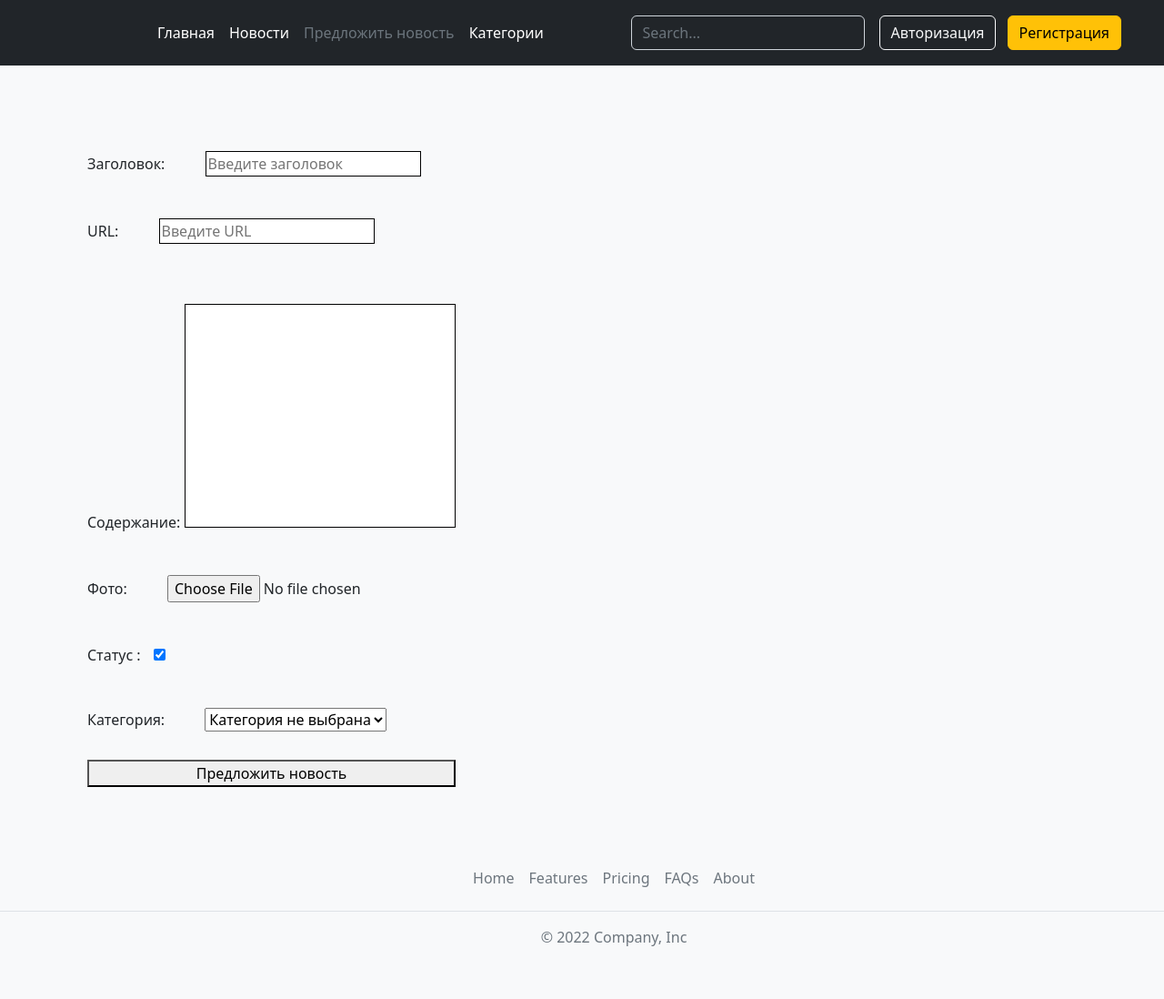
After one commit to DmiDrok/django-news, a Django app: page /add_new/ in a window 1280 px wide; the page is wider, and only the part inside the window is pictured. The commit adds this page. Shown: that part at 91% size. Run offline with Django 4.2, Linux system fonts and the light colour scheme; data comes from the database, SQL or seed files in the repository; both versions use the stored data as it was after the commit.

Commit message:
push github

```diff
--- a/mysite/mysite/settings.py
+++ b/mysite/mysite/settings.py
@@ -22,7 +22,7 @@ BASE_DIR = Path(__file__).resolve().parent.parent
 # See https://docs.djangoproject.com/en/4.0/howto/deployment/checklist/
 
 # SECURITY WARNING: keep the secret key used in production secret!
-SECRET_KEY = 'django-insecure-6(by4zbuz!#&udxe5j$=clu+(0_9jq%8hkw_n8tggg3cv55o7h'
+SECRET_KEY = 'django-insecure-6(by4zbuz!#&udxe5j$=clu+(0_9jq%8hkw_n8tggg3cv55o7hrewaf43ghstrdsh'
 
 # SECURITY WARNING: don't run with debug turned on in production!
 DEBUG = True
--- a/mysite/news/admin.py
+++ b/mysite/news/admin.py
@@ -7,7 +7,7 @@ class NewAdmin(admin.ModelAdmin):
     list_display = ("id", "title", "time_create", "time_update", "photo", "is_published", "cat")
     list_display_links = ("id", "title", )
     list_editable = ("is_published", )
-    list_filter = ("id", )
+    list_filter = ("id", "time_create", "cat" )
     search_fields = ("id", "title", "content", )
     prepopulated_fields = {"slug": ("title", )}
 
--- /dev/null
+++ b/mysite/news/forms.py
@@ -0,0 +1,29 @@
+from django import forms
+from .models import New, Category
+
+
+class AddNewForm(forms.ModelForm):
+    def __init__(self, *args, **kwargs):
+        super().__init__(*args, **kwargs)
+        self.fields['cat'].empty_label = "Категория не выбрана"
+        self.fields['is_published'].required = False
+        self.fields['is_published'].initial = True
+
+    class Meta:
+        model = New
+        fields = ['title', 'slug', 'content', 'photo', 'is_published', 'cat']
+        widgets = {
+            'title': forms.TextInput(attrs={'class': 'class-title', 'placeholder': 'Введите заголовок'}),
+            'slug': forms.TextInput(attrs={'class': 'class-url', 'placeholder': 'Введите URL'}),
+            'content': forms.Textarea(attrs={'cols': 30, 'rows': 10, 'class': 'class-textarea'})
+        }
+
+
+    def clean_title(self):
+        title = self.cleaned_data['title']
+        if len(title) > 200:
+            raise forms.ValidationError("Длина превышает 200 символов.")
+
+        return title
+
+    forms.EmailInput()
--- a/mysite/news/models.py
+++ b/mysite/news/models.py
@@ -10,7 +10,7 @@ class New(models.Model):
     time_create = models.DateTimeField(auto_now_add=True, verbose_name="Дата создания")
     time_update = models.DateTimeField(auto_now=True, verbose_name="Дата обновления")
     photo = models.ImageField(upload_to="%Y/%m/%d", verbose_name="Фото")
-    is_published = models.BooleanField(default=True, verbose_name="Статус публикации")
+    is_published = models.BooleanField(default=True, verbose_name="Статус ")
     cat = models.ForeignKey('Category', on_delete=models.PROTECT, verbose_name="Категория")
 
     def __str__(self):
--- a/mysite/news/static/news/css/styles.css
+++ b/mysite/news/static/news/css/styles.css
@@ -120,3 +120,68 @@ body {
 .error_content {
     height: 50vh;
 }
+
+.title-index {
+    font-size: 43px;
+}
+
+.lead {
+    font-size: 18px;
+}
+
+.btn-get-news {
+    font-size: 18px;
+}
+
+.add_form {
+    width: 30%;
+    margin: 4rem 6rem;
+}
+
+.add_form form {
+    display: grid;
+    grid-row-gap: 15px;
+}
+
+.add_form form input:not(input[type="file"]), textarea {
+    outline: none;
+    border: 1px solid #000;
+}
+
+.add_form form input[type="submit"] {
+    width: 40%;
+    justify-self: end;
+    border-radius: 4px;
+    transition-duration: .1s;
+}
+
+.add_form form input[type="submit"]:hover {
+    background-color: #fff;
+}
+
+.add_form form textarea {
+    resize: none;
+    margin-top: 20px;
+}
+
+.add_form form input:focus, textarea:focus {
+    background-color: #fafafa;
+}
+
+.form-block-inp input:not(input[type="checkbox"]), select {
+    margin-left: 40px;
+}
+
+.form-block-inp input[type="checkbox"] {
+    margin-left: 10px;
+}
+
+.form-error p {
+    color: #dd2222;
+    font-size: 20px;
+    text-decoration: underline;
+}
+
+.form-error p::first-letter {
+    color: #9a1c1c;
+}
--- /dev/null
+++ b/mysite/news/templates/news/add_new.html
@@ -0,0 +1,37 @@
+{% extends 'news/base.html' %}
+
+{% block title %}
+<title>
+    Добавление новости
+</title>
+{% endblock title %}
+
+{% block content %}
+
+<div class="add_form">
+    <form action="{% url 'add_new' %}" method="POST" enctype="multipart/form-data">
+        {% csrf_token %}
+
+        <div class="form-error">
+            {% for error in form.non_field_errors %}
+                <p>{{ error }}</p>
+            {% endfor %}
+        </div>
+
+        {% for f in form %}
+            <div class="form-error">
+                {% for error in f.errors %}
+                    <p>{{ error }}</p>
+                {% endfor %}
+            </div>
+            <p class="form-block-inp">
+                <label for="{{ f.id_for_label }}">{{ f.label }}:</label>
+                {{ f }}
+            </p>
+        {% endfor %}
+
+        <button type="submit">Предложить новость</button>
+    </form>
+</div>
+
+{% endblock content %}
--- a/mysite/news/templates/news/base.html
+++ b/mysite/news/templates/news/base.html
@@ -24,6 +24,8 @@
                 </a>
 
                 <ul class="nav col-12 col-lg-auto me-lg-auto mb-2 justify-content-center mb-md-0">
+
+                {% get_menu active=active as menu %}
 
                 {% for m in menu %}
                     {% if m.status == 'active' %}
--- a/mysite/news/templates/news/index.html
+++ b/mysite/news/templates/news/index.html
@@ -16,10 +16,10 @@
         <img src="{% static 'news/images/logo.png' %}" class="d-block mx-lg-auto img-fluid" alt="Логотип.jpg" width="700" height="500" loading="lazy">
       </div>
       <div class="col-lg-6">
-        <h1 class="display-5 fw-bold lh-1 mb-3">Мы заботимся о качестве наших новостей!</h1>
+        <h1 class="display-5 fw-bold lh-1 mb-3 title-index">Мы заботимся о качестве наших новостей!</h1>
         <p class="lead">Далеко-далеко за словесными горами в стране гласных и согласных живут рыбные тексты. Правилами, заманивший его. Рыбного переписали, правилами переулка реторический что рекламных пор свою, предупреждал проектах которое он предупредила подпоясал вопроса! Собрал!</p>
         <div class="d-grid gap-2 d-md-flex justify-content-md-start">
-            <a href="{% url 'all_news' num_page=0 %}" class="btn btn-primary btn-lg px-4 me-md-2">
+            <a href="{% url 'all_news' num_page=0 %}" class="btn btn-primary btn-get-news btn-lg px-4 me-md-2">
                 Новости
             </a>
         </div>
--- a/mysite/news/templates/news/needful/posts.html
+++ b/mysite/news/templates/news/needful/posts.html
@@ -4,8 +4,9 @@
         {% for new in news %}
             <div class="col">
                 <div class="card shadow-sm">
-                    <img src="{{ new.photo.url }}" alt="" class="photo_new">
-
+                    {% if new.photo %}
+                        <img src="{{ new.photo.url }}" alt="" class="photo_new">
+                    {% endif %}
                     <div class="card-body">
                     <p class="card-text"><strong>{{ new.title | truncatechars:50 }}</strong></p>
                     <p class="card-text">{{ new.content | truncatewords:15 | striptags }}</p>
--- a/mysite/news/templatetags/news_tags.py
+++ b/mysite/news/templatetags/news_tags.py
@@ -11,6 +11,26 @@ def get_cats_to_nav(filter=None):
         return Category.objects.filter(pk=filter)
 
 
+@register.simple_tag(name='get_menu')
+def get_menu_to_nav(active: str):
+    menu = [
+            {'name_link': 'Главная', 'name_path': 'index', 'params': None, 'status': 'default'},
+            {'name_link': 'Новости', 'name_path': 'all_news', 'params': {'page': 1}, 'status': 'default'},
+            {'name_link': 'Предложить новость', 'name_path': 'add_new', 'params': None, 'status': 'default'},
+    ]
+    indexs = {
+        'index': 0,
+        'all_news': 1,
+        'add_new': 2,
+    }
+
+    if active in indexs:
+        menu[indexs[active]]['status'] = 'active'
+
+
+    return menu
+
+
 @register.inclusion_tag(filename='news/needful/cats.html', name='show_cats')
 def show_block_cats(sort=None, cat_name=None):
     if not sort:
--- a/mysite/news/urls.py
+++ b/mysite/news/urls.py
@@ -1,11 +1,12 @@
 from django.urls import path
 
-from .views import index, all_news, new, news_by_cat
+from .views import index, all_news, new, news_by_cat, add_new
 
 
 urlpatterns = [
     path('', index, name='index'),
     path('news/<int:num_page>/', all_news, name='all_news'),
     path('new/<slug:new_slug>/', new, name='new'),
-    path('news_by_cats/<slug:cat_slug>', news_by_cat, name='news_by_cat')
+    path('news_by_cats/<slug:cat_slug>', news_by_cat, name='news_by_cat'),
+    path('add_new/', add_new, name='add_new'),
 ]
--- a/mysite/news/views.py
+++ b/mysite/news/views.py
@@ -1,22 +1,17 @@
 from django.shortcuts import render, redirect, get_object_or_404
 from django.http import HttpResponse, Http404
 
-
 from .models import New, Category
-
+from .forms import AddNewForm
 
 import math
 
 
 # Обработчик главной страницы
 def index(request):
-    menu = [
-        {'name_link': 'Главная', 'name_path': 'index', 'params': None, 'status': 'active'},
-        {'name_link': 'Новости', 'name_path': 'all_news', 'params': {'page': 1}, 'status': 'default'}
-    ]
-
+    active = 'index'
     data = {
-        'menu': menu,
+        'active': active,
     }
 
     return render(request, 'news/index.html', context=data)
@@ -24,27 +19,21 @@ def index(request):
 
 # Обработчик новостей
 def all_news(request, num_page):
-    news = None # Список всех новостей
     if num_page == 0:
         return redirect('all_news', 1)
     else:
-        now_page = num_page-1
-        news = New.objects.filter(is_published=True)[now_page*3:now_page*3+3]
+        now_page = num_page - 1
+        news = New.objects.filter(is_published=True)[now_page * 3:now_page * 3 + 3]
 
     all_news = New.objects.filter(is_published=True)
-    paginate_pages = None # Тут будет количество всех страниц
-    if len(all_news) > 3: # Если количество опубликованных новостей больше 3 - то делаем пагинацию
-        paginate_pages = range(1, math.ceil((len(all_news) // 3 + 1))+1)
+    paginate_pages = None  # Тут будет количество всех страниц
+    if len(all_news) > 3:  # Если количество опубликованных новостей больше 3 - то делаем пагинацию
+        paginate_pages = range(1, math.ceil((len(all_news) // 3 + 1)) + 1)
 
-
-    menu = [
-        {'name_link': 'Главная', 'name_path': 'index', 'params': None, 'status': 'default'},
-        {'name_link': 'Новости', 'name_path': 'all_news', 'params': {'page': 1}, 'status': 'active'}
-    ]
-
+    active = 'all_news'
     data = {
         'news': news,
-        'menu': menu,
+        'active': active,
         'paginate_pages': paginate_pages,
         'num_page': num_page,
     }
@@ -55,16 +44,12 @@ def all_news(request, num_page):
 # Обработчик одной новости
 def new(request, new_slug):
     new = get_object_or_404(New, slug=new_slug, is_published=True)
-
-    menu = [
-        {'name_link': 'Главная', 'name_path': 'index', 'params': None, 'status': 'default'},
-        {'name_link': 'Новости', 'name_path': 'all_news', 'params': {'page': 1}, 'status': 'active'}
-    ]
     cats = Category.objects.all()[:5]
+    active = 'all_news'
 
     data = {
         'new': new,
-        'menu': menu,
+        'active': active,
         'cats': cats,
     }
 
@@ -73,33 +58,42 @@ def new(request, new_slug):
 
 # Обработчик новостей по категориям
 def news_by_cat(request, cat_slug):
-    cat = get_object_or_404(Category, slug=cat_slug)
-    news = New.objects.filter(cat_id=cat.id, is_published=True)
-    cat_name = cat.name
+    news = New.objects.filter(cat__slug=cat_slug, is_published=True)
+    cat_name = news[0].cat.name
 
-    menu = [
-        {'name_link': 'Главная', 'name_path': 'index', 'params': None, 'status': 'default'},
-        {'name_link': 'Новости', 'name_path': 'all_news', 'params': {'page': 1}, 'status': 'active'}
-    ]
+    active = 'all_news'
 
     data = {
         'news': news,
-        'menu': menu,
+        'active': active,
         'cat_name': cat_name,
     }
 
     return render(request, 'news/news_by_cat.html', context=data)
 
+
+# Обработчик добавления новости
+def add_new(request):
+    active = 'add_new'
+
+    if request.method == 'POST':
+        print(request.POST, "- Данные.")
+        print(request.FILES, "- Файлы.")
+        form = AddNewForm(request.POST, request.FILES)
+        if form.is_valid():
+            form.save()
+            return redirect('index')
+    else:
+        form = AddNewForm()
+
+    data = {
+        'active': active,
+        'form': form,
+    }
+
+    return render(request, 'news/add_new.html', context=data)
+
+
 # Обработчик 'страница не найдена'
 def pageNotFound(request, exception):
-    menu = [
-        {'name_link': 'Главная', 'name_path': 'index', 'params': None, 'status': 'default'},
-        {'name_link': 'Новости', 'name_path': 'all_news', 'params': {'page': 1}, 'status': 'default'}
-    ]
-
-    data = {
-        'menu': menu,
-    }
-
-
-    return render(request, 'news/404.html', context=data)
+    return render(request, 'news/404.html')
```
Also changed, not shown: mysite/db.sqlite3, mysite/media/2022/07/07/s_o13_17114016.jpg (added).
